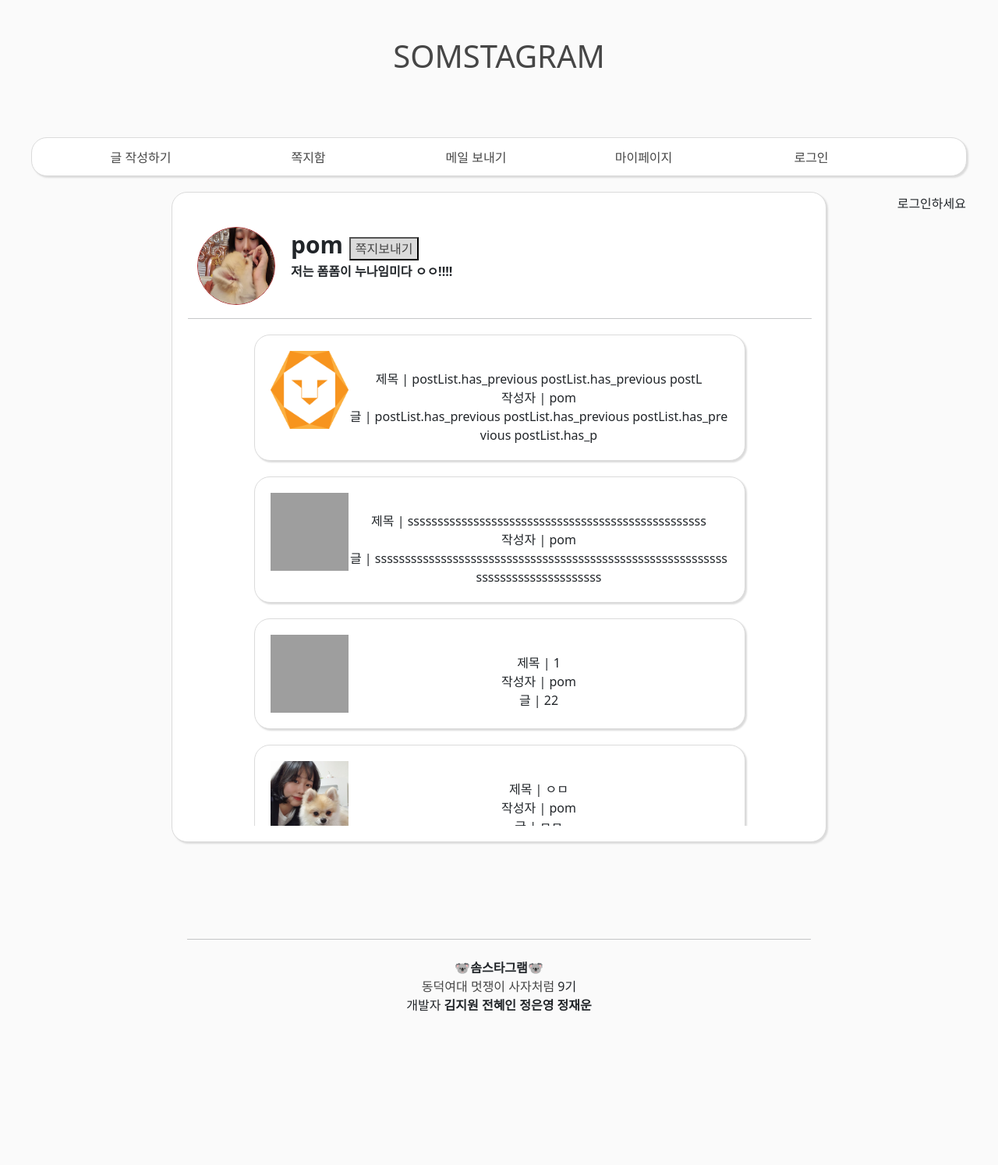
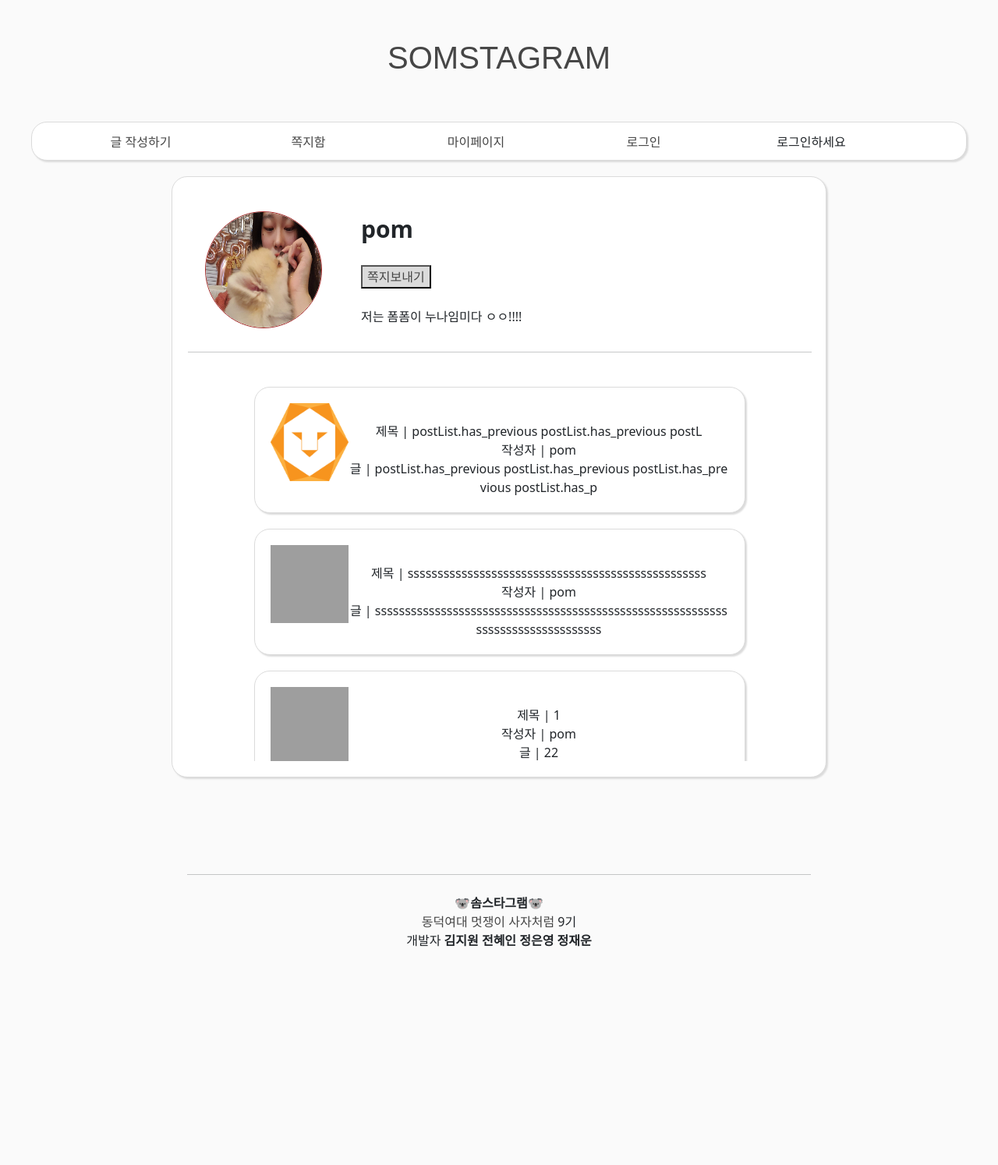
Before and after one commit to moongpom/ssomstagram, a Django app: a page that uses home/templates/userPage.html in a window 1280 px wide. Shown: the whole page at 78% size. Run offline with Django 3.2, Linux system fonts and the light colour scheme; data comes from the database, SQL or seed files in the repository; grey boxes are pictures that could not be loaded.

Commit message:
css finish

```diff
--- a/home/templates/new.html
+++ b/home/templates/new.html
@@ -18,7 +18,7 @@
 <div class="text">
     <form method="post" enctype="multipart/form-data">
         {%csrf_token%}
-        {{postsform  }}
+        {{postsform}}
         <br><button type="submit">올리기</button>
     </form>
 </div>
--- a/home/templates/userPage.html
+++ b/home/templates/userPage.html
@@ -22,7 +22,7 @@
         .scroll{
             position: relative;
             width : 900px;
-            height: 650px;
+            height: 500px;
             right: 200px;
             overflow-y: scroll;
             overflow-x: hidden;
@@ -37,6 +37,9 @@
         #profileImage{
             border-radius: 100%;
             border: 1.5px solid brown;
+            margin-left: 10px;
+            margin-right: 30px;
+            margin-bottom: 30px;
         }
         .profile{
             float: left;
@@ -52,7 +55,13 @@
             font-weight: 900;
             font-size: 30px;
         }
+
+        .introduce {
+            margin-left: 200px;
+            width: 500px;
+        }
     </style>
+
      <script src="https://code.jquery.com/jquery-3.6.0.min.js"></script>
      <script>
 
@@ -80,33 +89,41 @@
                 <div class="container">
                     <div class="profile">
                         {% if units.profileImage %}
-                            <img id="profileImage"  src={{units.profileImage.url}} alt='image' height="100px" width="100px">
+                            <img id="profileImage"  src={{units.profileImage.url}} alt='image' height="150px" width="150px">
                         {% else%}
-                            <img id="profileImage" src= "{%static '솜솜.jpg'%}" alt='image' height="100px" width="100px"></a>
-                        {% endif %}<br>
-                        </div>
-                   <name>{{units.username}}   </name>
+                            <img id="profileImage" src= "{%static '솜솜.jpg'%}" alt='image' height="150px" width="150px"></a>
+                        {% endif %}
+                        <br>
+                    </div>
+
+                   <name>{{units.username}}</name>
+
+                   <br><br>
+
                    {% if user.is_authenticated %}
                    <button><a href="{% url 'newMessage' goTo %}" > 쪽지보내기</a></button>
-
                    {% else %}
                    <button><a href='#' onclick="authMessage()" > 쪽지보내기</a></button>
+                   {%endif%}
 
-                   {%endif%}
-                   {% if goTo == user.username%}&nbsp;&nbsp;&nbsp;&nbsp;&nbsp;&nbsp;&nbsp;&nbsp;&nbsp;&nbsp;&nbsp;&nbsp;
-                   &nbsp;&nbsp;&nbsp;&nbsp;&nbsp;&nbsp;&nbsp;&nbsp;&nbsp;&nbsp;&nbsp;&nbsp;
-                   &nbsp;&nbsp;&nbsp;&nbsp;&nbsp;&nbsp;&nbsp;&nbsp;&nbsp;&nbsp;&nbsp;&nbsp;
-                   &nbsp;&nbsp;&nbsp;&nbsp;&nbsp;&nbsp;&nbsp;&nbsp;&nbsp;
-                   <button><a class="toNext" href="{% url 'editMypage' user.username%}">프로필수정하기</a></button><br><br>
+                   {% if goTo == user.username%}
+                   <button>
+                       <a class="toNext" href="{% url 'editMypage' user.username%}">프로필수정하기</a>
+                    </button>
                     {%endif%}
-            &nbsp;&nbsp;&nbsp;&nbsp;<br><b>{{units.introduce}}</b><br>
-                     {%endif %}
+
+                    <br><br>
+                    <div class="introduce">
+                        {{units.introduce}}
+                    </div>
+
+                    {%endif %}
             {% endfor %}
 
             </div>
-            <br><br>
-
+        <br>
         <hr>
+        <br>
 
         <div class="scroll myPost">
 
--- a/home/views.py
+++ b/home/views.py
@@ -10,11 +10,13 @@
 from django.db.models.fields import json
 import simplejson as json
 from django.contrib.auth.models import User
+
 # Create your views here.
+
 def index(request):
     post_list = Post.objects.all().order_by('-id')
     userinfo =get_user_model().objects.all()
-    paginatorPost = Paginator(post_list,5)
+    paginatorPost = Paginator(post_list,6)
     page = request.GET.get('page')
     Posts = paginatorPost.get_page(page)
     return render(request,"index.html",{'postList':Posts,'userinfo':userinfo})
--- a/somstagram/templates/base.html
+++ b/somstagram/templates/base.html
@@ -90,7 +90,7 @@
 
       .main > li a:hover {
         background: rgb(219, 219, 219);
-        color: rgb(9, 114, 18);
+        color: rgb(202, 144, 178);
       }
 
       .sub {
@@ -115,12 +115,14 @@
         margin-left: 0px;
       }
 
-      .userinfo {
-        float: right;
+      .title {
+        font-family: fantasy;
+        padding: 50px;
       }
+    </style>
 
-    </style>
     <script src="https://code.jquery.com/jquery-3.6.0.min.js"></script>
+
     <script>
       $(document).ready(function() {
         $(".main>li").mouseover(function() {
@@ -135,18 +137,14 @@
 </head>
 <body>
     {% load static %}
-    <br><br>
-
-
-
-
-      <a href="{% url 'index' %}">
-       <h1>SOMSTAGRAM</h1>
-      </a><br><br><br>
+    <a href="{% url 'index' %}">
+     <h1 class="title">SOMSTAGRAM</h1>
+    </a>
 
       <div id="nav">
           <ul class="main">
-              <li> {% if user.is_authenticated %}
+              <li>
+                {% if user.is_authenticated %}
                 <a href="{% url 'newPost' %}">글 작성하기</a>
                 {% else %}
 
@@ -171,54 +169,27 @@
                   }
                   </script>
               </li>
-
-              <li> {% if user.is_authenticated %}
-                <a href="{% url 'mail' %}">메일 보내기</a>
-                {% else %}
-
-                <a href="#" onclick="auth()">메일 보내기</a>
-                {%endif%}
-              </li>
-
               <li>
                 {% if user.is_authenticated %}
                     <a href="{% url 'userPage' user.username %}" > 마이페이지 </a>
-
                 {% else %}
                     <a href="#" onclick="auth()">마이페이지</a>
-
                 {%endif%}</li>
               <li> {% if user.is_authenticated %}
                 <a href="{% url 'logout'%}">로그아웃</a>
                  {% else %}
                   <a href=" {% url 'login'%}"> 로그인</a>
                    {%endif%}</li>
-                  <!-- <li> {% if user.is_authenticated %}
+                  <li> {% if user.is_authenticated %}
                         {% if user.is_staff %}
                             <strong>{{user.username}}</strong> 관리자 계정입니다.
-
                         {% else %}
-                          <strong>{{user.username}}</strong>님 안녕하세요!
-                          <br>
+                            <strong>{{user.username}}</strong>님 안녕하세요!
+                            <br>
                         {%endif%}
                         {%else%} 로그인하세요
-                    {%endif%}</li> -->
+                    {%endif%}</li>
           </ul>
-          <div class="userinfo">
-              <br>
-              {% if user.is_authenticated %}
-              {% if user.is_staff %}
-                  <strong>{{user.username}}</strong> 관리자 계정입니다.
-
-              {% else %}
-                <strong>{{user.username}}</strong>님 안녕하세요!
-                <br>
-              {%endif%}
-              {%else%} <br><br>로그인하세요
-              {%endif%}
-              <br>
-            </div>
-
       </div>
 
   {% block content %}
@@ -227,7 +198,9 @@
     <br>
     <hr>
     <br>
-    🐨<strong>솜스타그램</strong>🐨<br><a href="https://www.dongduk.ac.kr/kor/main.do">동덕여대</a> <a href="https://www.likelion.net/?utm_source=classlion_online_offline&utm_medium=naver_brand_sa&utm_campaign=naver_bsa_210705&NaPm=ct%3Dks7goaog%7Cci%3D0uzp002EK1bvr1Kpq11p%7Ctr%3Dbrnd%7Chk%3Db1f55dbc4b8c64c115d175f3e82ca02ddb6d29a0"> 멋쟁이 사자처럼  </a>
+    🐨<strong>솜스타그램</strong>🐨<br>
+    <a href="https://www.dongduk.ac.kr/kor/main.do">동덕여대</a>
+    <a href="https://www.likelion.net/?utm_source=classlion_online_offline&utm_medium=naver_brand_sa&utm_campaign=naver_bsa_210705&NaPm=ct%3Dks7goaog%7Cci%3D0uzp002EK1bvr1Kpq11p%7Ctr%3Dbrnd%7Chk%3Db1f55dbc4b8c64c115d175f3e82ca02ddb6d29a0"> 멋쟁이 사자처럼</a>
     9기 <br> 개발자 <strong>  김지원 전혜인 정은영 정재운</strong>
   </footer>
   <br>
```
Also changed, not shown: home/templates/index.html (+78 -44 lines), message/templates/detailMessage.html (+28 -13 lines), message/templates/messageBox.html (+10 -5 lines).
